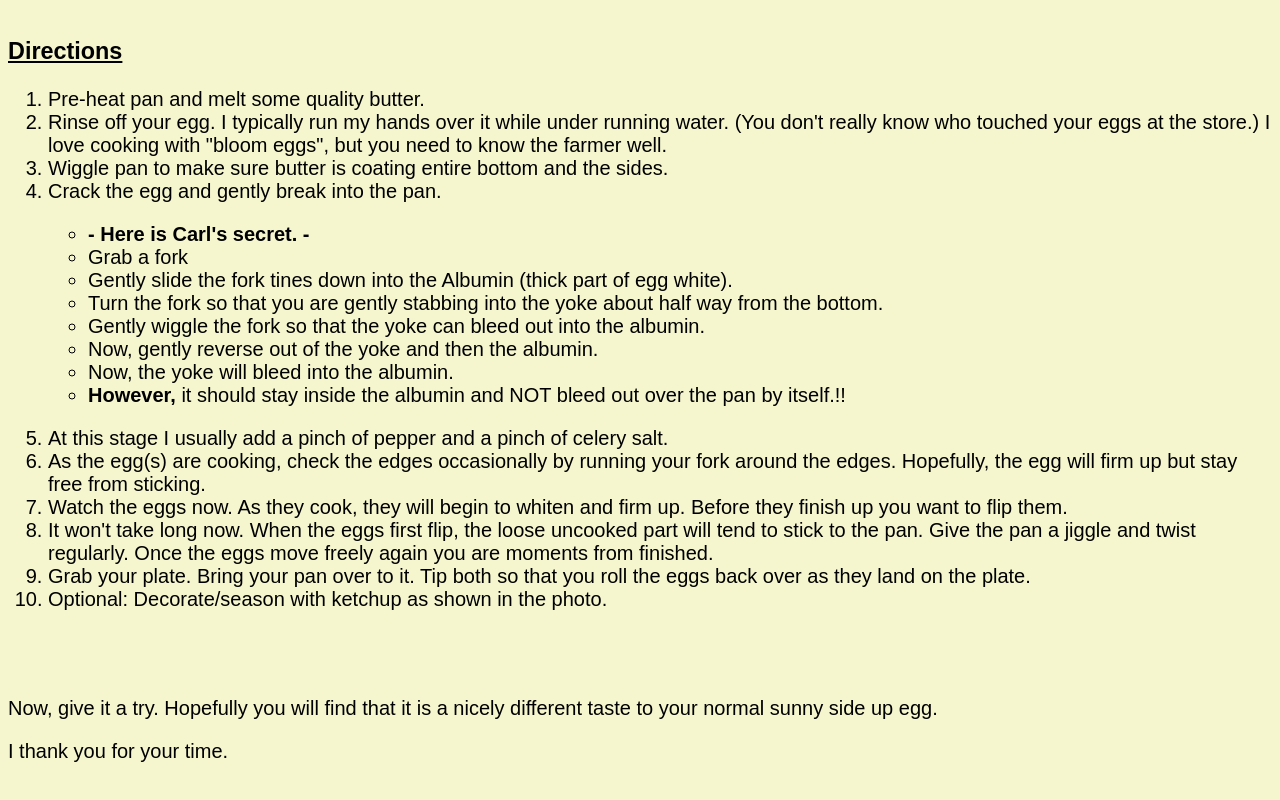
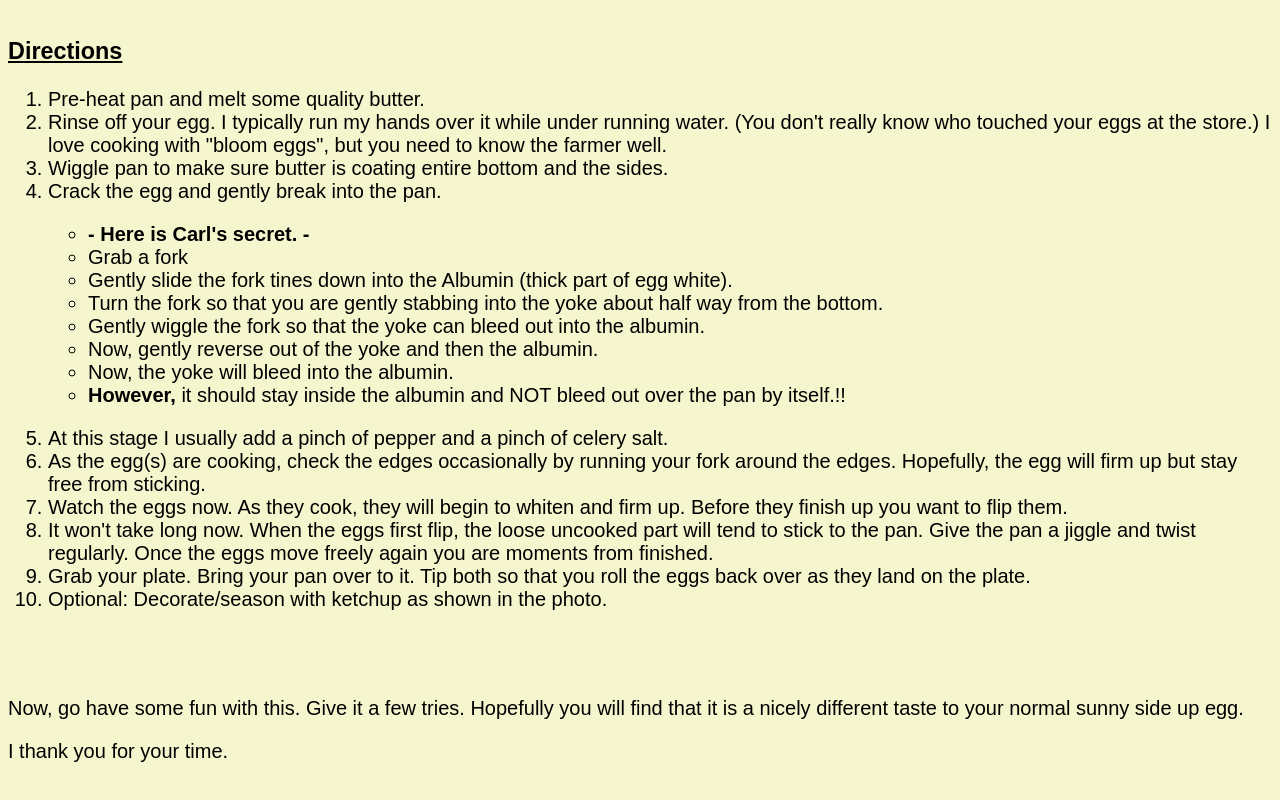
Before and after one commit to carlwirth/Recipe, a plain HTML site: page index.html in a window 1280 px wide. Shown: the part 918-1718 px from the top of the page. Drawn offline with Linux system fonts and the light colour scheme.

Commit message:
update index

```diff
--- a/index.html
+++ b/index.html
@@ -18,7 +18,7 @@
             }
 
             .topic { text-decoration: underline; }
-            .closing { tab-size: 3in }
+            .closing { tab-size: 10in }
 
             </style>
 
@@ -77,7 +77,7 @@
 <br>
 <br>
 
-<p class="closing">Now, give it a try.  Hopefully you will find that it is a nicely different taste to your normal sunny side up egg.</p>
+<p class="closing">Now, go have some fun with this.  Give it a few tries.  Hopefully you will find that it is a nicely different taste to your normal sunny side up egg.</p>
 <p class="closing">I thank you for your time.</p>
 
 <br>
```
